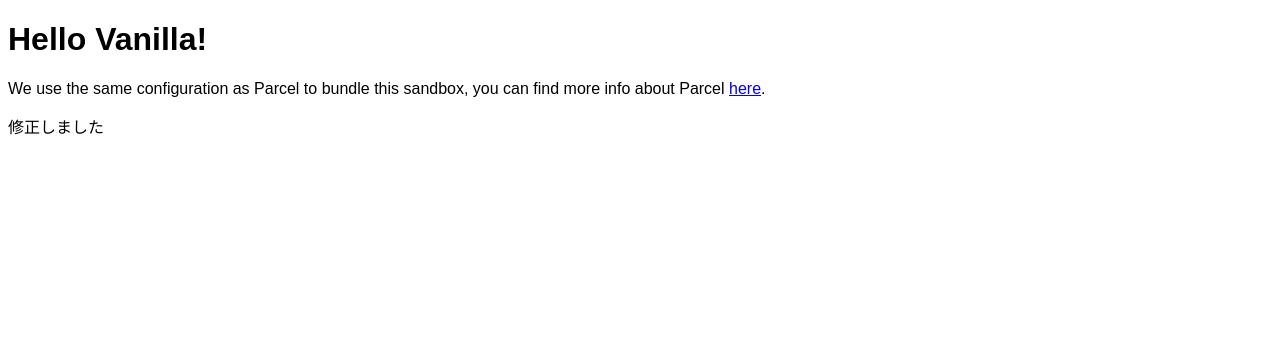
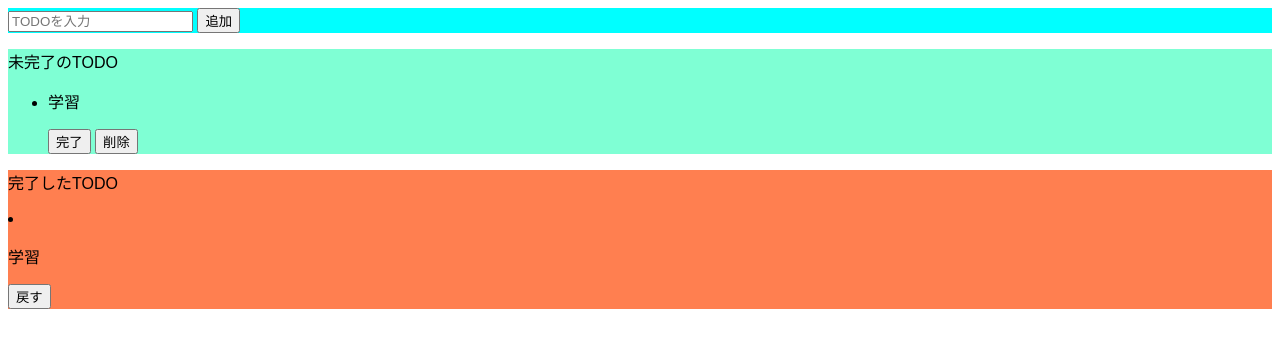
Before and after one commit to chum9625/todo-vanilla, a website built with Parcel: page index.html in a window 1280 px wide. Built offline with nearby package versions, Linux system fonts and the light colour scheme.

Commit message:
背景色追加

```diff
--- a/index.html
+++ b/index.html
@@ -1,13 +1,36 @@
 <!DOCTYPE html>
 <html>
   <head>
-    <title>Parcel Sandbox</title>
+    <title>TODO(Vanilla-JS)</title>
     <meta charset="UTF-8" />
   </head>
 
   <body>
-    <div id="app"></div>
-    <p>修正しました</p>
+    <div class="input-area">
+      <input placeholder="TODOを入力" type="text" />
+      <button>追加</button>
+    </div>
+    <div class="incomplete-area">
+      <p>
+        未完了のTODO
+      </p>
+      <ul>
+        <li>
+          <p>学習</p>
+          <button>完了</button>
+          <button>削除</button>
+        </li>
+      </ul>
+    </div>
+    <div class="complete-area">
+      <p>
+        完了したTODO
+      </p>
+      <li>
+        <p>学習</p>
+        <button>戻す</button>
+      </li>
+    </div>
 
     <script src="src/index.js"></script>
   </body>
--- a/src/index.js
+++ b/src/index.js
@@ -1,10 +1 @@
 import "./styles.css";
-
-document.getElementById("app").innerHTML = `
-<h1>Hello Vanilla!</h1>
-<div>
-  We use the same configuration as Parcel to bundle this sandbox, you can find more
-  info about Parcel
-  <a href="https://parceljs.org" target="_blank" rel="noopener noreferrer">here</a>.
-</div>
-`;
--- a/src/styles.css
+++ b/src/styles.css
@@ -1,3 +1,15 @@
 body {
   font-family: sans-serif;
 }
+
+.input-area {
+  background-color: aqua;
+}
+
+.incomplete-area {
+  background-color: aquamarine;
+}
+
+.complete-area {
+  background-color: coral;
+}
```
